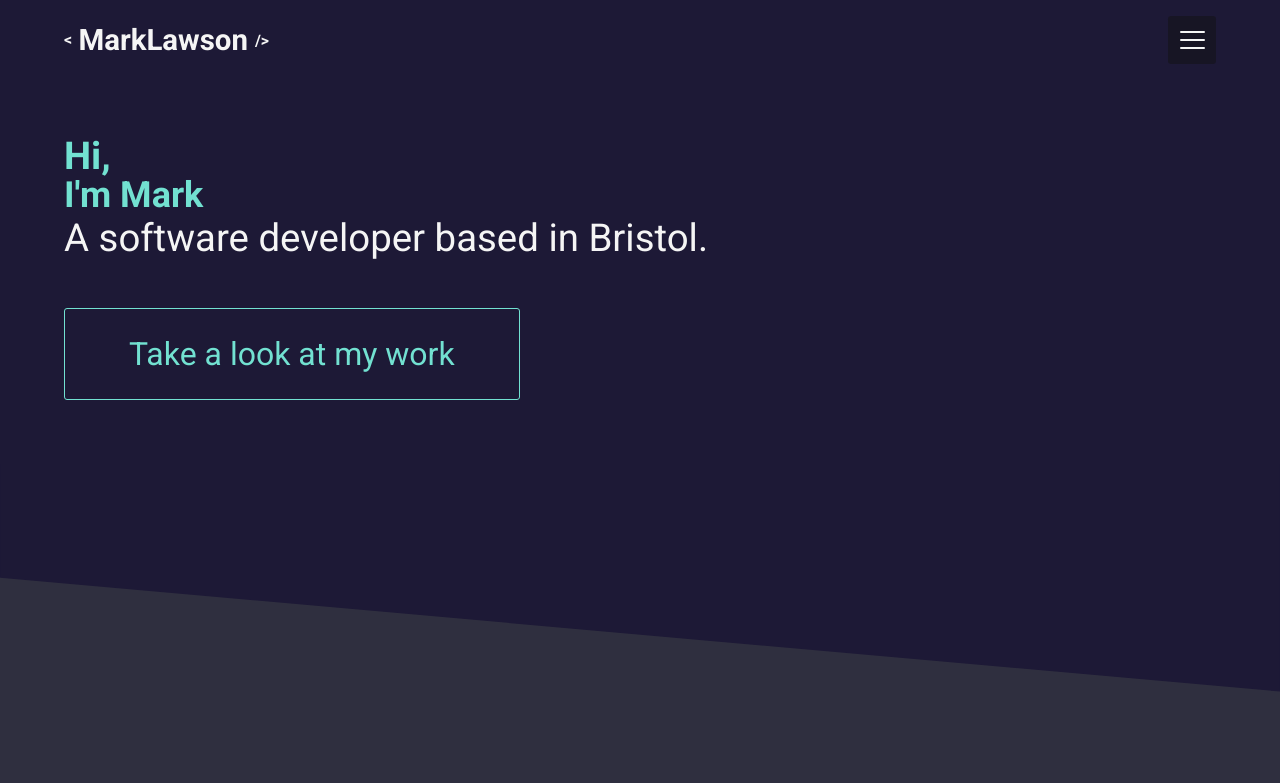
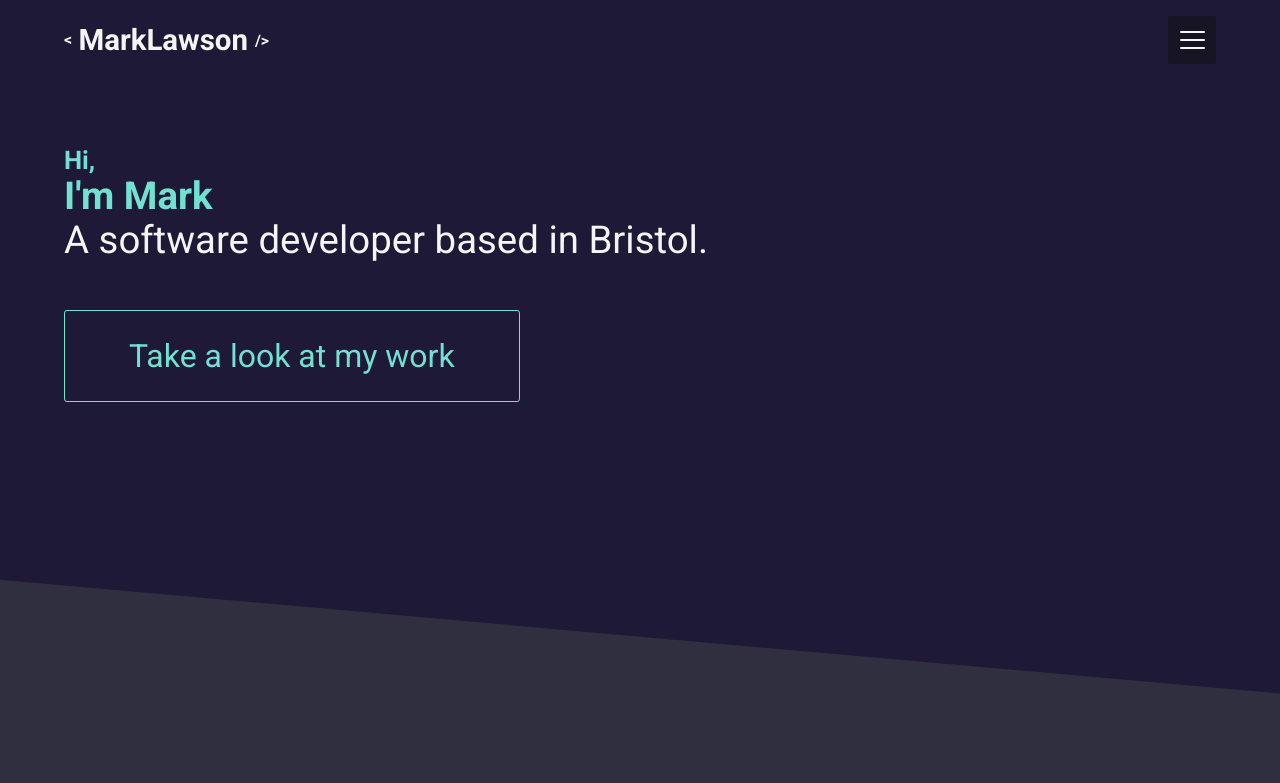
Before and after one commit to walkonmars36/portfolio-react-july-22, a React (Create React App) app: page / in a window 1280 px wide. Shown: the top 783 px of the page. Built offline with nearby package versions, Linux system fonts and the light colour scheme.

Commit message:
added mq to hero__title-name

```diff
--- a/src/assets/sass/_mixins.scss
+++ b/src/assets/sass/_mixins.scss
@@ -14,6 +14,7 @@
   }
 }
 
+// 768px
 @mixin mq($width: 48rem) {
   @media (min-width: $width) {
     @content;
--- a/src/components/Hero/Hero.scss
+++ b/src/components/Hero/Hero.scss
@@ -20,12 +20,15 @@
       font-size: 2.25rem;
       font-weight: 700;
       line-height: 1.05;
+      @include mq {
+        font-size: 3vw;
+      }
 
       span {
         font-size: 1.5rem;
 
         @include mq {
-          font-size: 3vw;
+          font-size: 2vw;
         }
       }
     }
```
